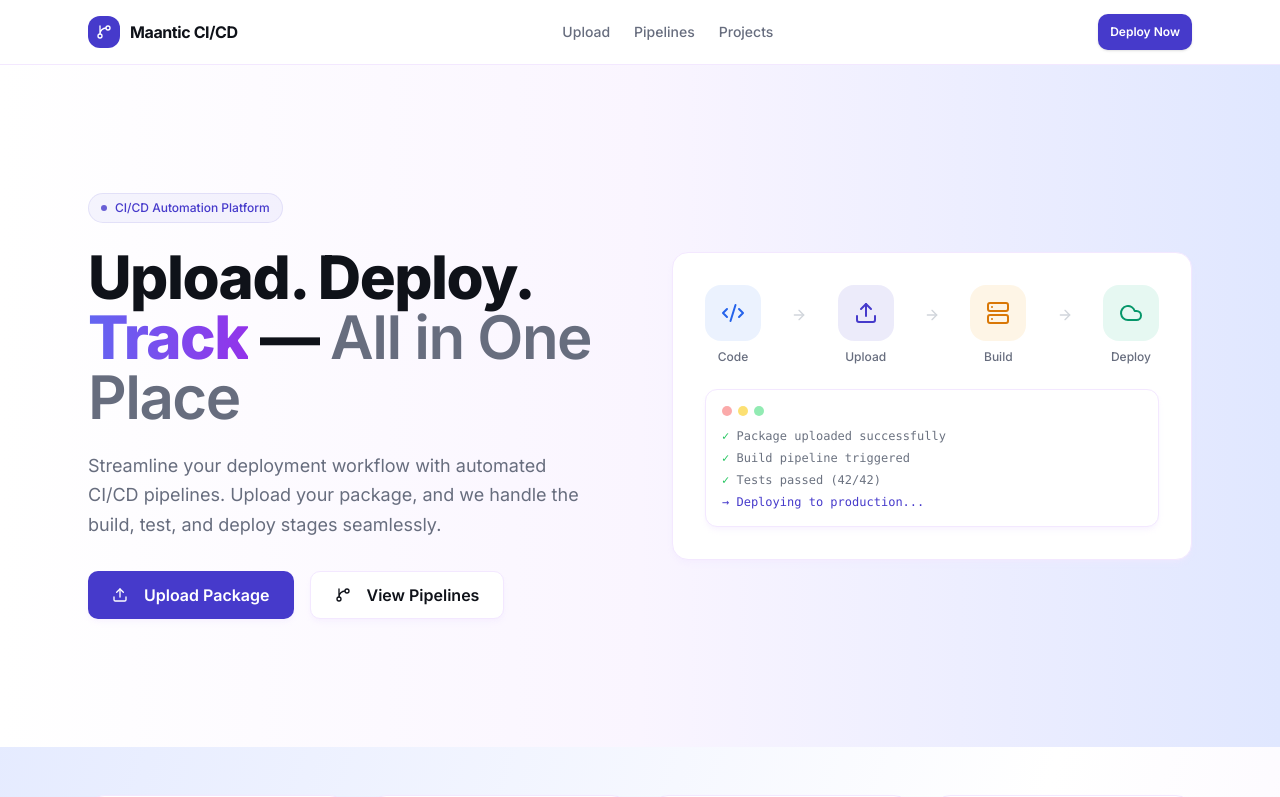
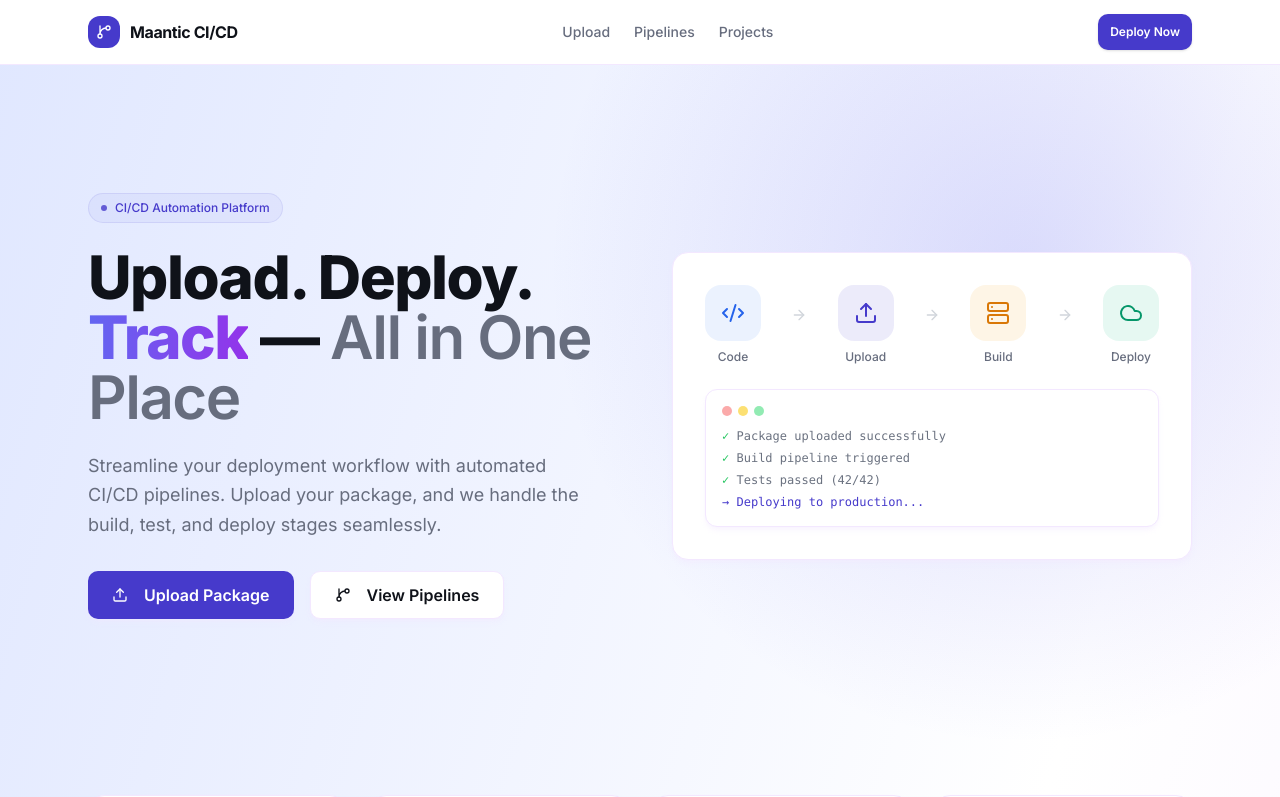
Before and after one commit to DurgaRakesh-design/ci-cd-frontend, a React (Vite) app: page / in a window 1280 px wide. Shown: the top 797 px of the page. Built offline with nearby package versions, Linux system fonts and the light colour scheme.

Commit message:
Hero: new changes

```diff
--- a/src/components/portal/HeroSection.jsx
+++ b/src/components/portal/HeroSection.jsx
@@ -5,7 +5,8 @@ import { motion } from "framer-motion";
 
 export default function HeroSection({ onUploadClick, onPipelinesClick }) {
   return (
-    <section className="relative overflow-hidden py-24 md:py-32 bg-gradient-to-l from-indigo-100 via-purple-50 to-white bg-[radial-gradient(circle_at_80%_30%,rgba(99,102,241,0.25),transparent_40%)]">
+    <section className="relative overflow-hidden py-24 md:py-32">
+      <div className="pointer-events-none absolute inset-0 bg-[radial-gradient(circle_at_80%_30%,rgba(99,102,241,0.22),transparent_42%)]" />
       <div className="relative max-w-6xl mx-auto px-6">
         <div className="grid lg:grid-cols-2 gap-16 items-center">
 
--- a/src/components/portal/UploadSection.jsx
+++ b/src/components/portal/UploadSection.jsx
@@ -137,9 +137,9 @@ export default function UploadSection({ id, onUploadTrigger }) {
             animate={{ opacity: 1, y: 0, scale: 1 }}
             exit={{ opacity: 0, y: -16, scale: 0.96 }}
             transition={{ duration: 0.4, ease: "easeOut" }}
-            className="fixed top-6 left-1/2 z-50 -translate-x-1/2 px-4"
+            className="fixed inset-x-0 top-6 z-50 flex justify-center px-4"
           >
-            <div className="relative overflow-hidden rounded-xl bg-gradient-to-r from-emerald-500 to-green-500 px-8 py-4 text-center text-sm font-semibold text-white shadow-xl animate-success-pop">
+            <div className="relative w-fit max-w-full overflow-hidden rounded-xl bg-gradient-to-r from-emerald-500 to-green-500 px-8 py-4 text-center text-sm font-semibold text-white shadow-xl animate-success-pop">
               <span className="relative z-10">🚀 Pipeline triggered successfully</span>
               {CONFETTI_PARTICLES.map((particle, index) => (
                 <span
```
